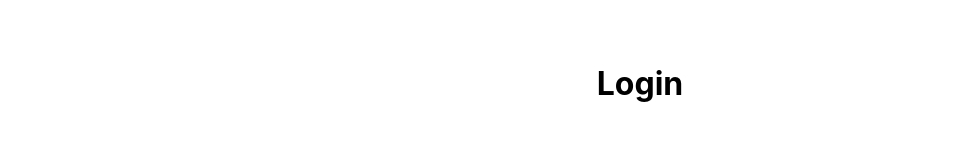
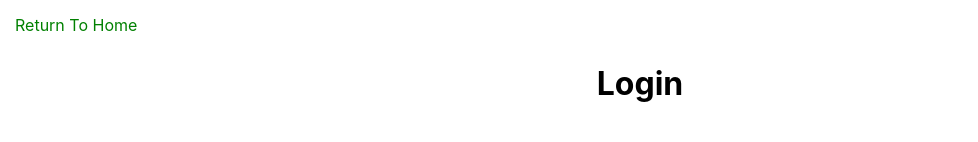
Before and after one commit to Leewell-Muchiri/mill-autos, a React (Create React App) app: page /login in a window 1280 px wide. Shown: the top 142 px of the page, without its empty margins (0-978 px from the left). Built offline with nearby package versions, Linux system fonts and the light colour scheme.

Commit message:
Completed with login/signup/reset-password

```diff
--- a/src/components/Login.js
+++ b/src/components/Login.js
@@ -24,6 +24,16 @@ function Login() {
 
   return (
     <div className="signUpContainer">
+
+      <Link
+      style={{
+        position: 'absolute',
+        top: '15px',
+        left: '15px',
+        color: "green",
+        textDecoration: 'none',
+      }}
+      to='/'>Return To Home</Link>
       <h1 className="text-center mb-4">Login</h1>
 
       <form onSubmit={handleSubmit}>
--- a/src/components/Signup.js
+++ b/src/components/Signup.js
@@ -26,6 +26,18 @@ function Signup({ setIsLoggedIn }) {
   // added form to enable user to enter their credials and sign up
   return (
     <div className="signUpContainer">
+      <Link
+        style={{
+          position: "absolute",
+          top: "15px",
+          left: "15px",
+          color: "green",
+          textDecoration: "none",
+        }}
+        to="/"
+      >
+        Return To Home
+      </Link>
       <h1>Sign Up</h1>
 
       <form onSubmit={handleSubmit}>
```
